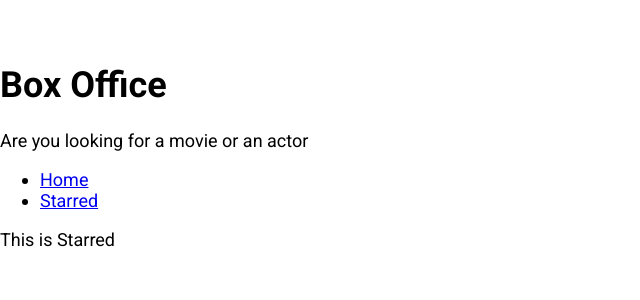
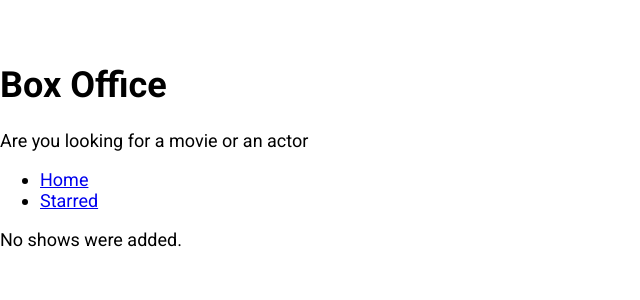
Before and after one commit to Harsh4221/Box-office, a React (Create React App) app: page /starred in a window 1280 px wide. Shown: the top 300 px of the page, without its empty margins (0-640 px from the left). Built offline with nearby package versions, Linux system fonts and the light colour scheme.

Commit message:
finished starred page

```diff
--- a/src/pages/Starred.jsx
+++ b/src/pages/Starred.jsx
@@ -1,9 +1,43 @@
 /* eslint-disable react/function-component-definition */
-import React from 'react';
+import React, { useEffect, useState } from 'react';
 import MainPageLayout from '../components/MainPageLayout';
+import { useShows } from '../misc/custom-hooks';
+import { apiGet } from '../misc/config';
+import ShowGrid from '../components/show/ShowGrid';
 
 const Starred = () => {
-  return <MainPageLayout>This is Starred</MainPageLayout>;
+  const [starred] = useShows();
+
+  const [shows, setShows] = useState(null);
+  const [isLoading, setIsLoading] = useState(true);
+  const [error, setError] = useState(null);
+
+  useEffect(() => {
+    if (starred && starred.length > 0) {
+      const promises = starred.map(showId => apiGet(`/shows/${showId}`));
+      Promise.all(promises)
+      .then(apiData=> apiData.map(show=> ({show})))
+        .then(results => {
+          setShows(results);
+          setIsLoading(false);
+        })
+        .catch(err => {
+          setError(err.message);
+          setIsLoading(false);
+        });
+    } else {
+      setIsLoading(false);
+    }
+  }, [starred]);
+
+  return (
+    <MainPageLayout>
+      {isLoading && <div>Shows are still loading...</div>}
+      {error && <div>Error Occured : {error}</div>}
+      {!isLoading && !shows && <div>No shows were added.</div>}
+      {!isLoading && shows && !error && <ShowGrid data={shows} />}
+    </MainPageLayout>
+  );
 };
 
 export default Starred;
```
